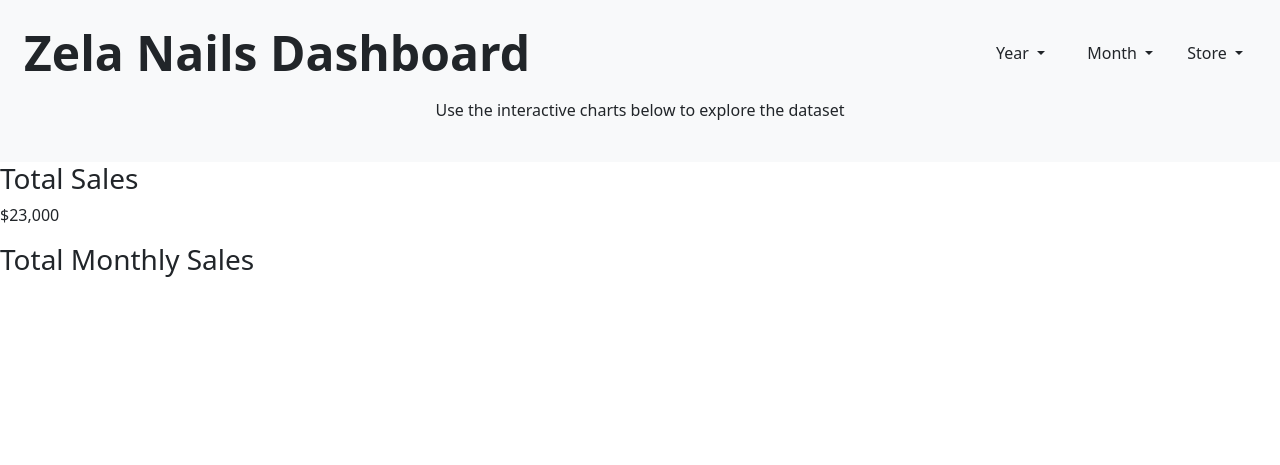
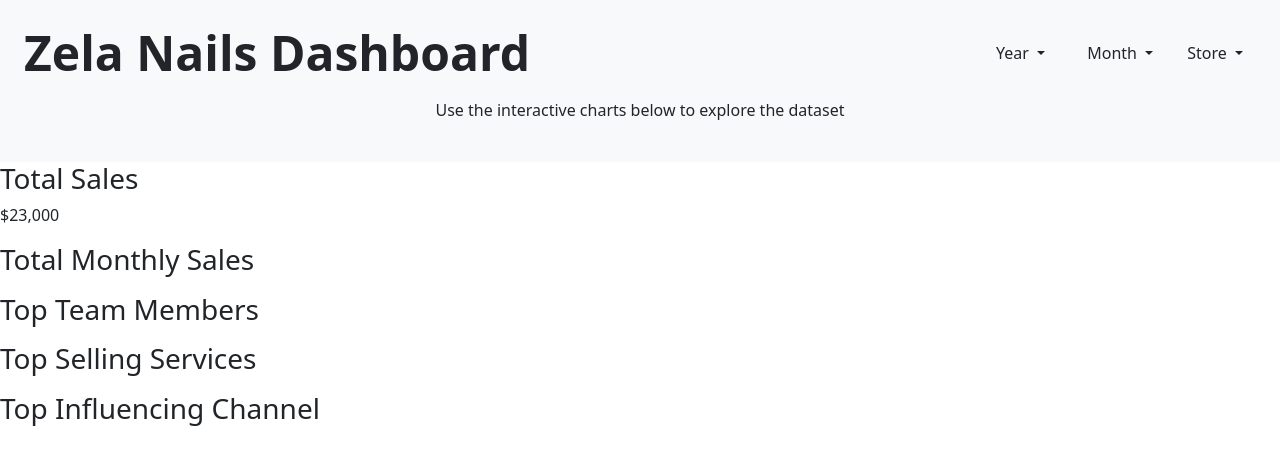
Before and after one commit to dagimg16/zela-sales-dashboard, a Flask app: page / in a window 1280 px wide. Shown: the top 465 px of the page. Run offline with Flask 3, Linux system fonts and the light colour scheme; some libraries are stand-ins or nearby versions.

Commit message:
adding new routes

```diff
--- a/app.py
+++ b/app.py
@@ -108,16 +108,64 @@ def get_top_clients():
 
 @app.route('/api/top-team-members')
 def get_top_team_members():
-    return
+    year = request.args.get('year')
+    month = request.args.get('month')
+    branch = request.args.get('store')
+
+    query = """
+    SELECT "Team member", SUM("Total sales") as MonthlySales
+    FROM sales_data
+    WHERE Store = ?
+        AND strftime('%Y', Date) = ?
+        AND strftime('%m', Date) = ?
+    GROUP BY "Team member"
+    ORDER BY MonthlySales DESC
+    LIMIT 5
+    """
+    args= (branch,year, month)
+    top_members = query_db(query, args)
+    return  jsonify(top_members)
 
 @app.route('/api/sales-by-category')
 def get_sales_by_category():
-    return
+    year = request.args.get('year')
+    month = request.args.get('month')
+    branch = request.args.get('store')
+
+    query = """
+    SELECT Category, SUM("Total sales") as MonthlySales
+    FROM sales_data
+    WHERE Store = ?
+        AND strftime('%Y', Date) = ?
+        AND strftime('%m', Date) = ?
+    GROUP BY Category
+    ORDER BY MonthlySales DESC
+    LIMIT 5
+    """
+    args= (branch,year, month)
+    category_sales = query_db(query, args)
+    return  jsonify(category_sales)
 
 
 @app.route('/api/sales-by-channel')
 def get_sales_by_channel():
-    return
+    year = request.args.get('year')
+    month = request.args.get('month')
+    branch = request.args.get('store')
+
+    query = """
+    SELECT Channel, COUNT(DISTINCT ("Sale no.")) as "Customer Count"
+    FROM sales_data
+    WHERE Store = ?
+        AND strftime('%Y', Date) = ?
+        AND strftime('%m', Date) = ?
+    GROUP BY Channel
+    ORDER BY "Customer Count" DESC
+    """
+
+    args= (branch,year, month)
+    channel_sales = query_db(query, args)
+    return  jsonify(channel_sales)
 
 
 if __name__ == "__main__":
--- a/static/js/script.js
+++ b/static/js/script.js
@@ -6,6 +6,12 @@ document.addEventListener("DOMContentLoaded", () => {
     const salesAmount = document.getElementById("salesAmount");
     const monthlySalesBox = document.getElementById("monthlySales");
     const monthlySalesAmount = document.getElementById("monthlySalesAmount");
+    const topMembersBox = document.getElementById("topTeamMembers");
+    const topMembersList = document.getElementById("topMembers");
+    const topCategoryBox = document.getElementById("topCategorySales");
+    const topCategoryList = document.getElementById("topCategory");
+    const topChannelBox = document.getElementById("topInfluencingChannel");
+    const topChannelList = document.getElementById("topChannel");
 
     totalSalesBox.addEventListener("click",()=>{
         fetch('/api/total_sales').then(res => res.json()).then(data=>{
@@ -20,5 +26,24 @@ document.addEventListener("DOMContentLoaded", () => {
         });
     });
 
+    topMembersBox.addEventListener("click",()=>{
+        fetch('/api/top-team-members?year=2025&month=04&store=1').then(res => res.json()).then(data=>{
+            console.log(data);
+            topMembersList.textContent = data[0]['Team member'];
+        });
+    });
 
+    topCategoryBox.addEventListener("click",()=>{
+        fetch('/api/sales-by-category?year=2025&month=03&store=1').then(res => res.json()).then(data=>{
+            console.log(data)
+            topCategoryList.textContent = data[0]['Category'];
+        });
+    });
+
+    topChannelBox.addEventListener("click",()=>{
+        fetch('/api/sales-by-channel?year=2025&month=03&store=1').then(res => res.json()).then(data=>{
+            console.log(data)
+            topChannelList.textContent = data[0]['Channel'];
+        });
+    });
 });
--- a/templates/index.html
+++ b/templates/index.html
@@ -44,6 +44,19 @@
         <h3>Total Monthly Sales</h3>
         <p id="monthlySalesAmount"></p>
     </div>
+    <div id="topTeamMembers" class = "kpis-box">
+        <h3>Top Team Members</h3>
+        <p id="topMembers"></p>
+    </div>
+    <div id="topCategorySales" class = "kpis-box">
+        <h3>Top Selling Services</h3>
+        <p id="topCategory"></p>
+    </div>
+    <div id="topInfluencingChannel" class = "kpis-box">
+        <h3>Top Influencing Channel</h3>
+        <p id="topChannel"></p>
+    </div>
+
 
     <script src="/static/js/script.js"></script>
 </body>
```
Also changed, not shown: 1 other file.
